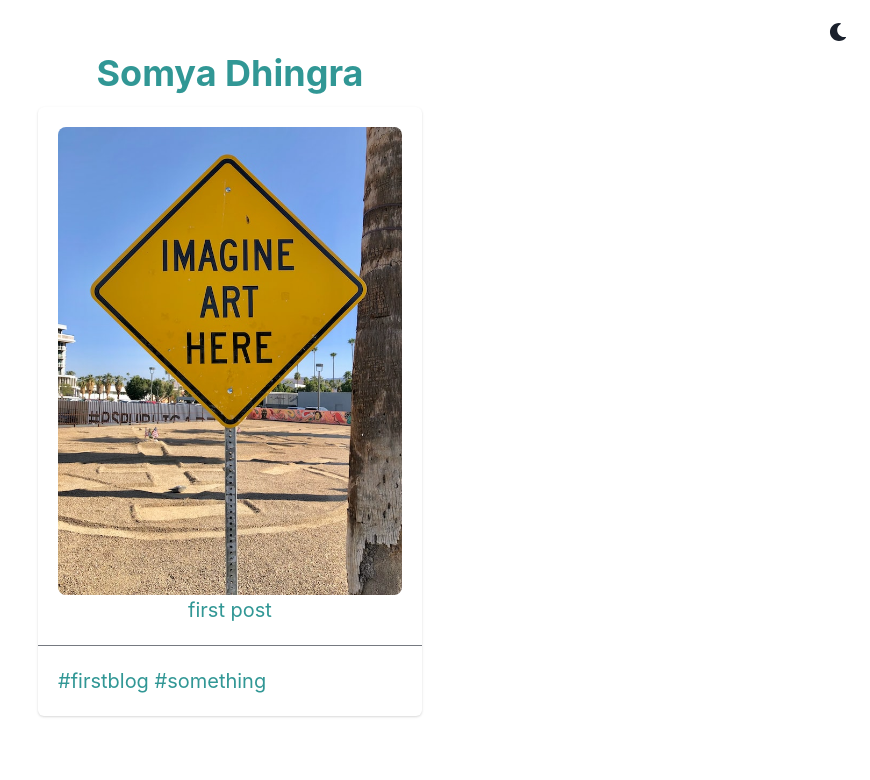
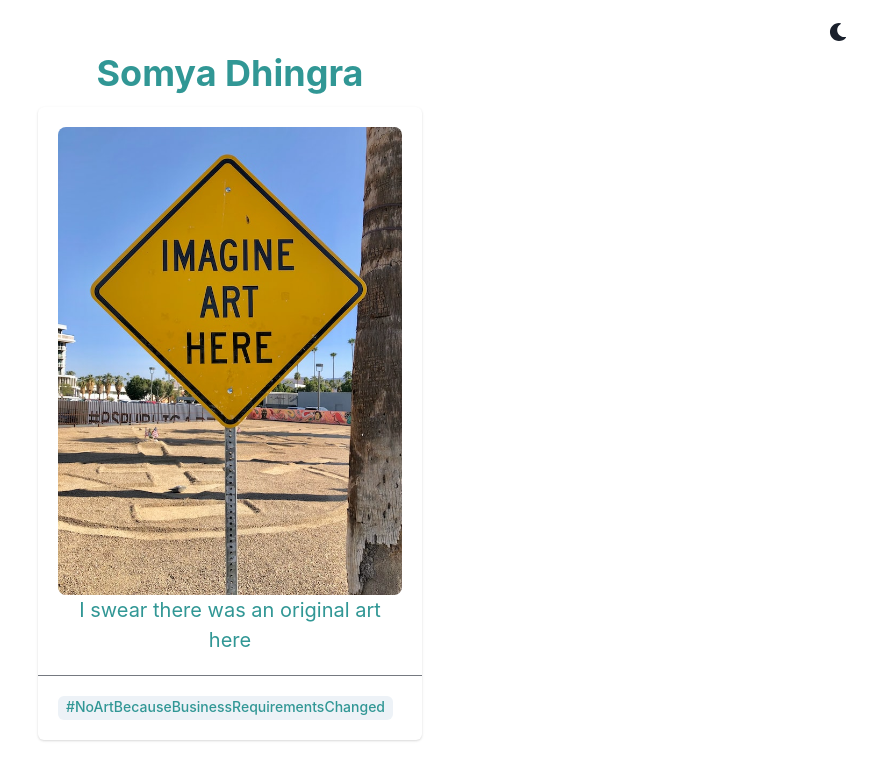
Before and after one commit to somyadh/somyadhingra, a React (Create React App) app: page /blogs in a window 1280 px wide. Shown: the top 780 px of the page, without its empty margins (410-1280 px from the left). Built offline with nearby package versions, Linux system fonts and the light colour scheme.

Commit message:
minor changes in card component

```diff
--- a/src/components/card.js
+++ b/src/components/card.js
@@ -1,5 +1,5 @@
 import {
-  Center,Text,Image, Card, CardBody, CardFooter, Divider,
+  Center,Text,Image, Card, CardBody, CardFooter, Divider, Tag
 } from '@chakra-ui/react';
 
 export default function blogPostWithImage({props}) {
@@ -18,9 +18,9 @@ export default function blogPostWithImage({props}) {
         </CardBody>
         <Divider />
         <CardFooter>
-          <Text color="teal.500">
-          {props.tags}
-          </Text>
+          <Tag size="md" key="md" variant='subtle' color="teal.500" >
+            {props.tags}
+          </Tag>
         </CardFooter>
       </Card>
     </Center>
--- a/src/data.js
+++ b/src/data.js
@@ -2,12 +2,12 @@ exports.blogPosts = [
     {
         "uid": 1,
         "heading": "Hello World",
-        "summary": "first post",
+        "summary": "I swear there was an original art here",
         "fullText": "This is first post of this blog.",
         "likes": 0,
         "link": "/1",
         "image": "./imagineArtHere.jpg",
         "imageAltText": "Imagine Art Here",
-        "tags": '#firstblog #something'
+        "tags": '#NoArtBecauseBusinessRequirementsChanged'
     }
 ]
```
